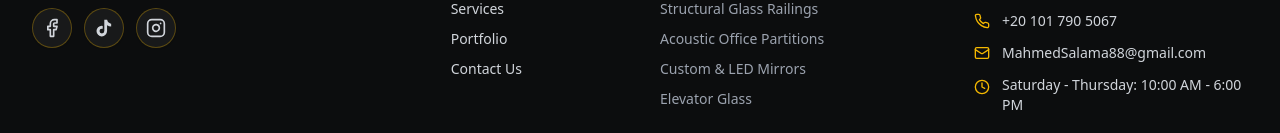
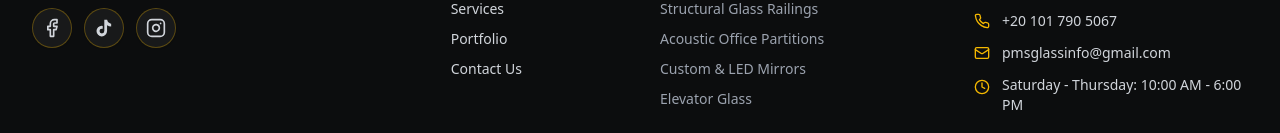
Before and after one commit to HadeerHassan28/PMSGlass, a Next.js app: page /en/contact in a window 1280 px wide. Shown: the part 1155-1288 px from the top of the page. Built offline with nearby package versions, Linux system fonts and the light colour scheme.

Commit message:
change email in footer

```diff
--- a/src/components/footer/FooterContactInfo.tsx
+++ b/src/components/footer/FooterContactInfo.tsx
@@ -37,10 +37,10 @@ export function FooterContactInfo({
         <li className="flex items-center gap-3">
           <Mail className="w-4 h-4 text-pms-gold shrink-0" />
           <a
-            href="mailto:MahmedSalama88@gmail.com"
+            href="mailto:pmsglassinfo@gmail.com"
             className="hover:text-pms-gold"
           >
-            MahmedSalama88@gmail.com
+            pmsglassinfo@gmail.com
           </a>
         </li>
         <li className="flex items-start gap-3">
```
